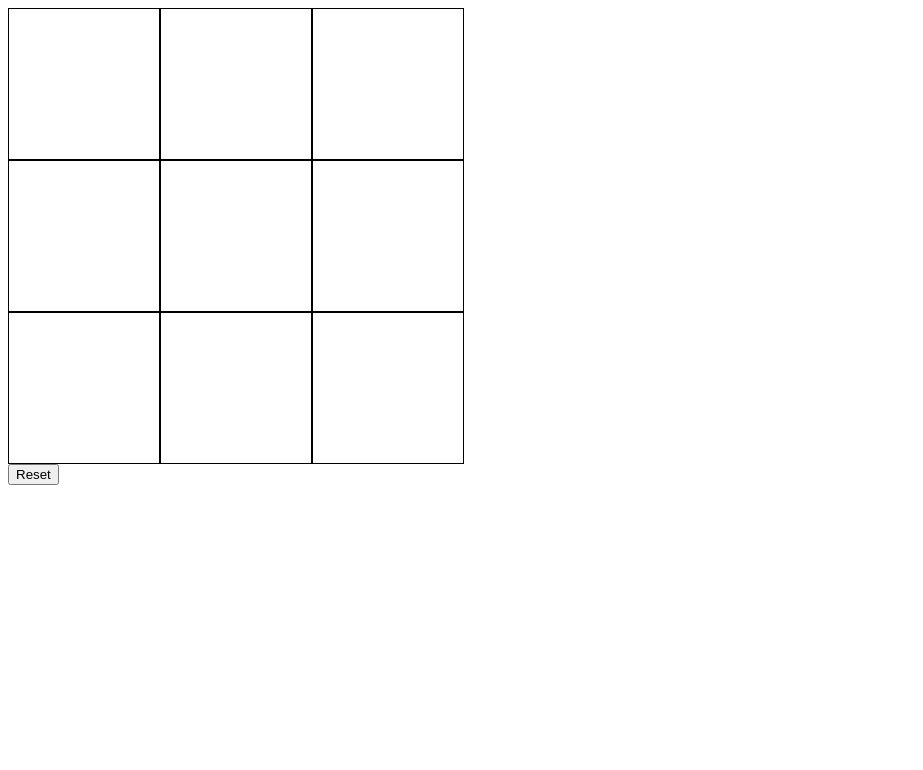
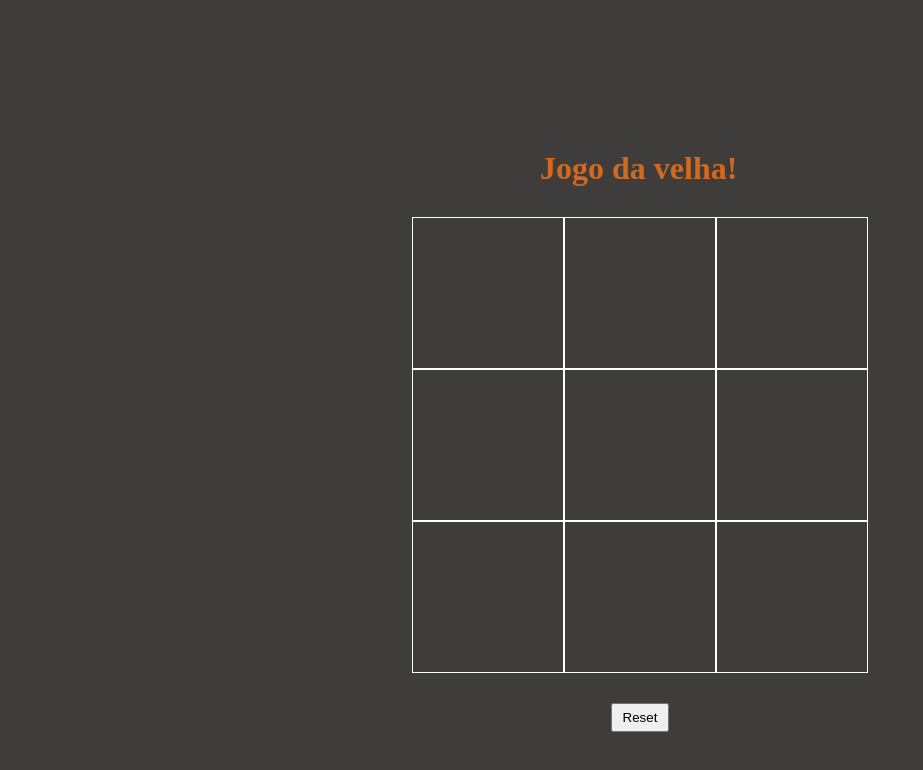
Before and after one commit to larissaolidev/jogo-da-velha, a plain HTML site: page index.html in a window 1280 px wide. Shown: the whole page, without its empty margins (0-923 px from the left). Drawn offline with Linux system fonts and the light colour scheme.

Commit message:
Add files via upload

```diff
--- a/index.html
+++ b/index.html
@@ -9,6 +9,9 @@
 </head>
 
 <body>
+
+    <h1>Jogo da velha!</h1>
+
     <div class="container">
         <div class="square"></div>
         <div class="square"></div>
@@ -28,12 +31,39 @@
         let button = document.getElementById('reset')
         let squares = document.getElementsByClassName('square')
         let player = 'X'
+        let game = ['', '', '', '', '', '', '', '', '']
+
+
+        function checkWinner() {
+            if (game[0] !== '' && game[0] === game[1] && game[1] === game[2]) {
+                console.log('Parabens, voce ganhou a partida!')
+            } else if (game[3] !== '' && game[3] === game[4] && game[4] === game[5]) {
+                console.log('Parabens, voce ganhou a partida!')
+            } else if (game[6] !== '' && game[6] === game[7] && game[7] === game[8]) {
+                console.log('Parabens, voce ganhou a partida!')
+            } else if (game[0] !== '' && game[0] === game[3] && game[3] === game[6]) {
+                console.log('Parabens, voce ganhou a partida!')
+            } else if (game[1] !== '' && game[1] === game[4] && game[4] === game[7]) {
+                console.log('Parabens, voce ganhou a partida!')
+            } else if (game[2] !== '' && game[2] === game[5] && game[5] === game[8]) {
+                console.log('Parabens, voce ganhou a partida!')
+            } else if (game[0] !== '' && game[0] === game[4] && game[4 ]=== game[8]) {
+                console.log('Parabens, voce ganhou a partida!')
+            } else if (game[2] !== '' && game[2] === game[4] && game[4] === game[6]) {
+                console.log('Parabens, voce ganhou a partida!')
+            } else {
+
+            }
+        }
 
 
         for (let i = 0; i < squares.length; i++) {
             const square = squares[i];
 
-            square.addEventListener('click', function () {
+            square.addEventListener('click', function() {
+                if (square.innerHTML === '') {
+                    game[i] = player
+
                     if (player === 'X') {
                         square.innerHTML = 'X'
                         player = 'O'
@@ -41,34 +71,57 @@
                         square.innerHTML = 'O'
                         player = 'X'
                     }
-
+                    checkWinner()
+                    console.log(game)
+                }
             })
-
-
             button.addEventListener('click', function() {
                 square.innerHTML = ''
                 player = 'X'
             })
         }
 
-
-
-
-
     </script>
 
     <style>
+
+        body {
+            background-color:rgb(63, 60, 60);
+            margin-top: 120px;
+        }
+
         .square {
             width: 150px;
             height: 150px;
-            border: 1px solid black;
+            border: 1px solid white;
+            font-size: 120px;
+            color: white;
+            text-align: center;
         }
 
         .container {
             display: flex;
             flex-wrap: wrap;
-            width: 460px;
+            width: 456px;
+            margin: auto;
+            color: gray;
         }
+
+        h1 {
+            display: flex;
+            margin: auto;
+            width: 200px;
+            padding: 30px;
+            color:chocolate;
+        }
+
+        #reset {
+            display: flex;
+            margin: auto;
+            margin-top: 30px;
+            padding: 5px 10px;
+        }
+
     </style>
 
 </body>
```
Lines whose indentation alone changed are shown as unchanged.
